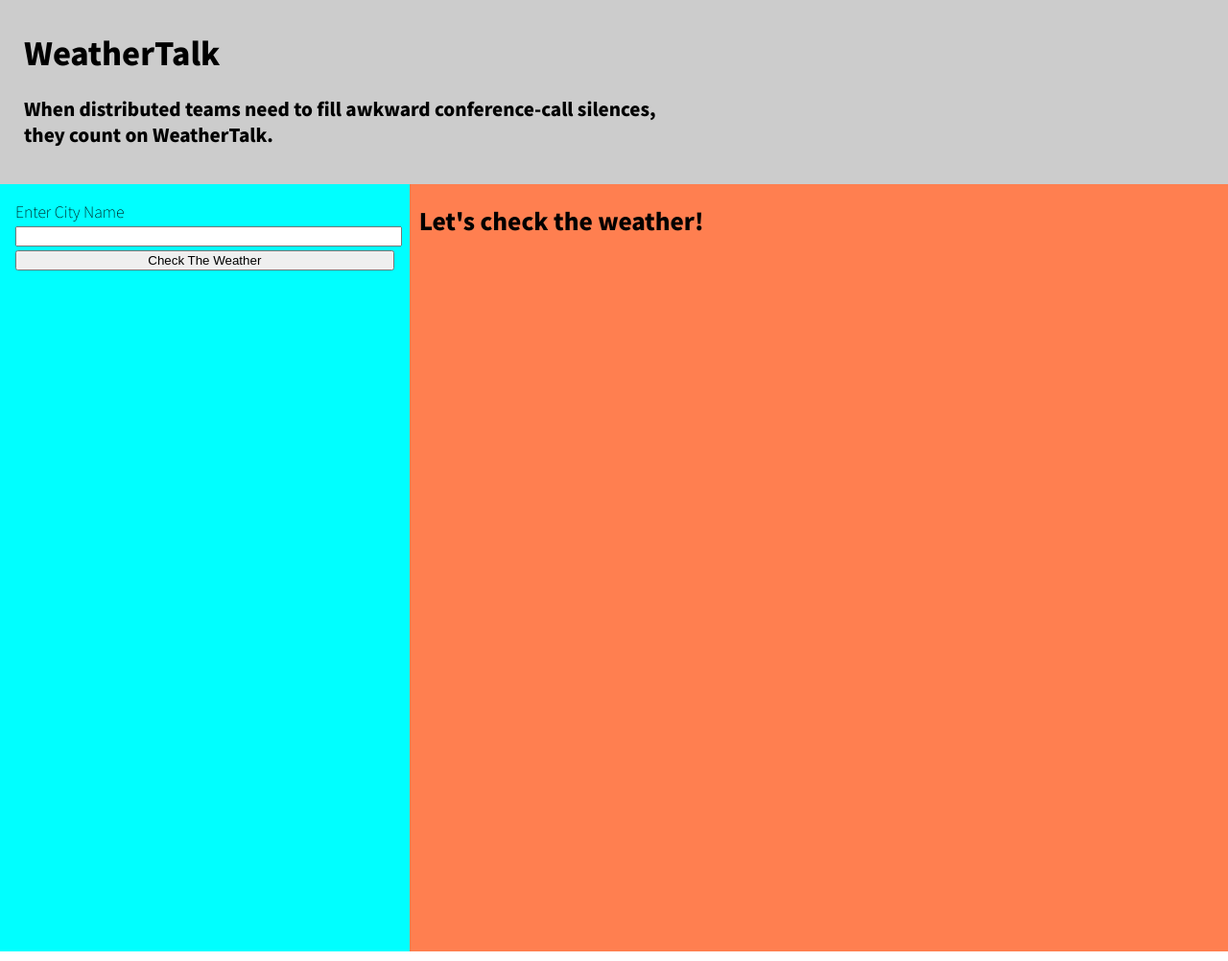
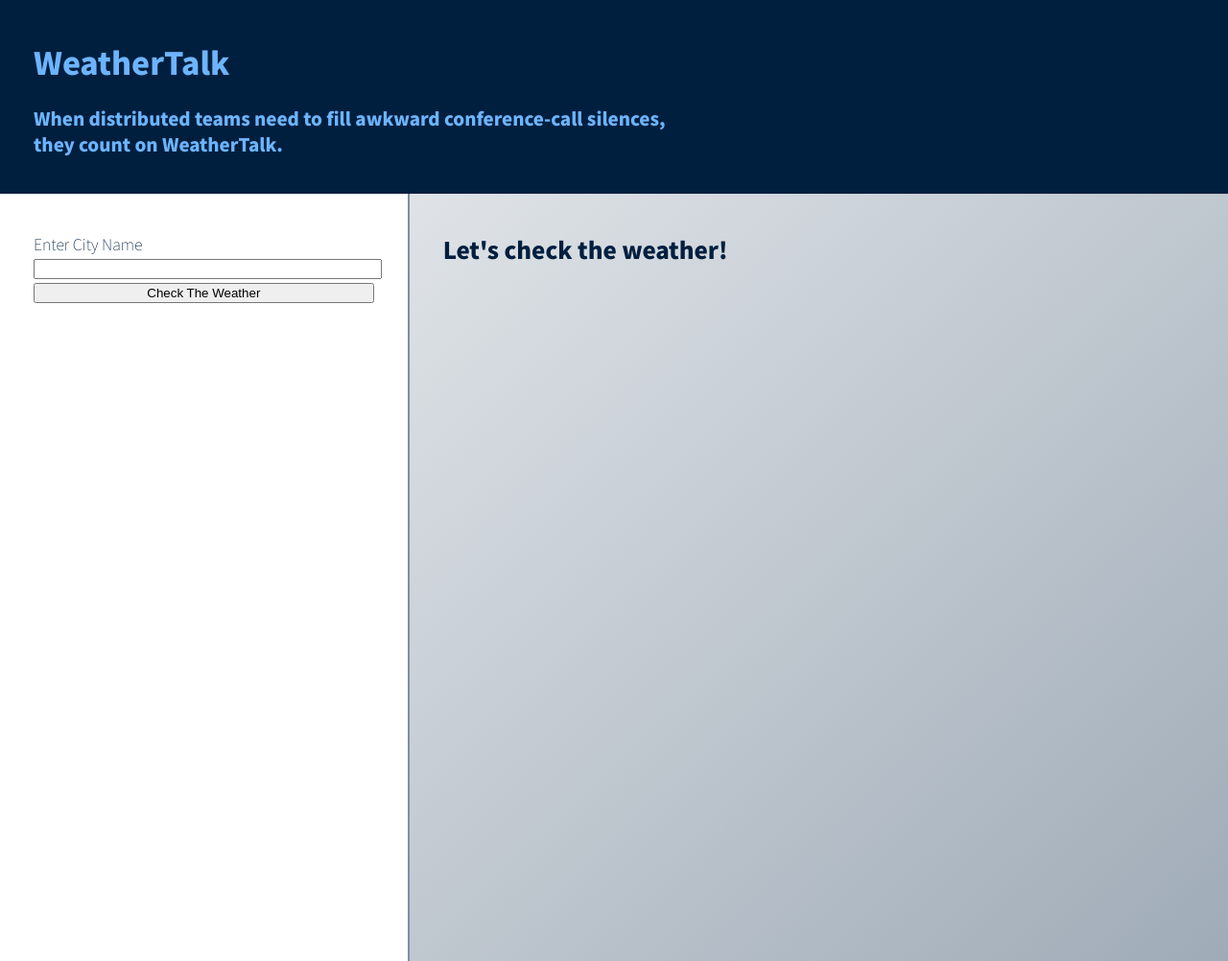
Before and after one commit to LouisaBarrett/weathertalk, a plain HTML site: page index.html in a window 1280 px wide. Shown: the whole page at 96% size. Drawn offline with Linux system fonts and the light colour scheme.

Commit message:
Update colors and spacing

```diff
--- a/style.css
+++ b/style.css
@@ -2,11 +2,16 @@ body, html {
   height: 100%;
   margin: 0;
   font-family: 'Noto Sans JP', sans-serif;
+  color: #001F3F;
+}
+
+h1, h3 {
+  color: #6DB4FD;
 }
 
 header {
-  background: #ccc;
-  padding: 10px 25px 20px;
+  background: #001F3F;
+  padding: 20px 35px;
 }
 
 .main-wrap {
@@ -16,13 +21,18 @@ header {
 }
 
 aside {
-  background: cyan;
-  padding: 16px;
+  background: white;
+  padding: 20px 35px;
+  border-right: 2px solid #808F9F;
+}
+
+form {
+  margin-top: 19.92px;
 }
 
 section {
-  background: coral;
-  padding: 0 10px;
+  background: linear-gradient(to bottom right, #DFE3E7, #9FABB7);
+  padding: 20px 35px;
 }
 
 ul {
```
